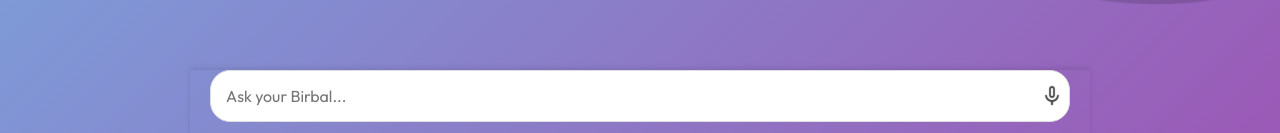
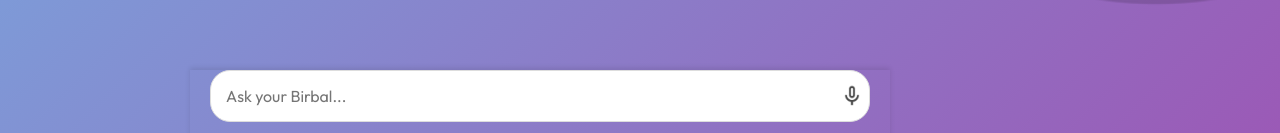
Before and after one commit to AmanPathak03/Chat-Birbal, a React (Vite) app: page / in a window 1280 px wide. Shown: the part 653-786 px from the top of the page. Built offline with nearby package versions, Linux system fonts and the light colour scheme; no server answers.

Commit message:
Main.css

```diff
--- a/src/components/Main/Main.css
+++ b/src/components/Main/Main.css
@@ -299,7 +299,7 @@
     align-items: center;
     bottom: 0;
     width: 100%;
-    max-width: 900px;
+    max-width: 700px;
     padding: 0px 20px;
     margin-top: 80px;
     background-color: transparent;
```
